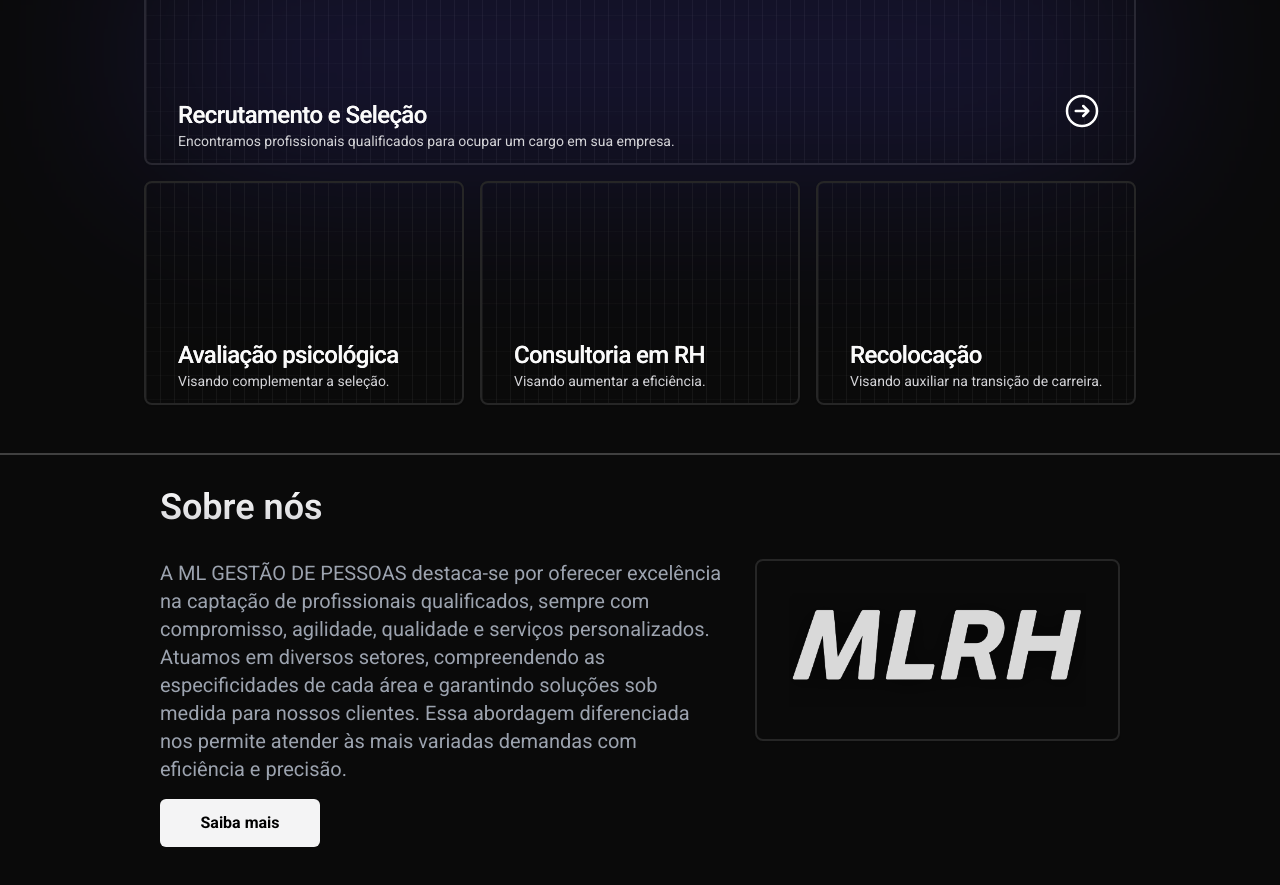
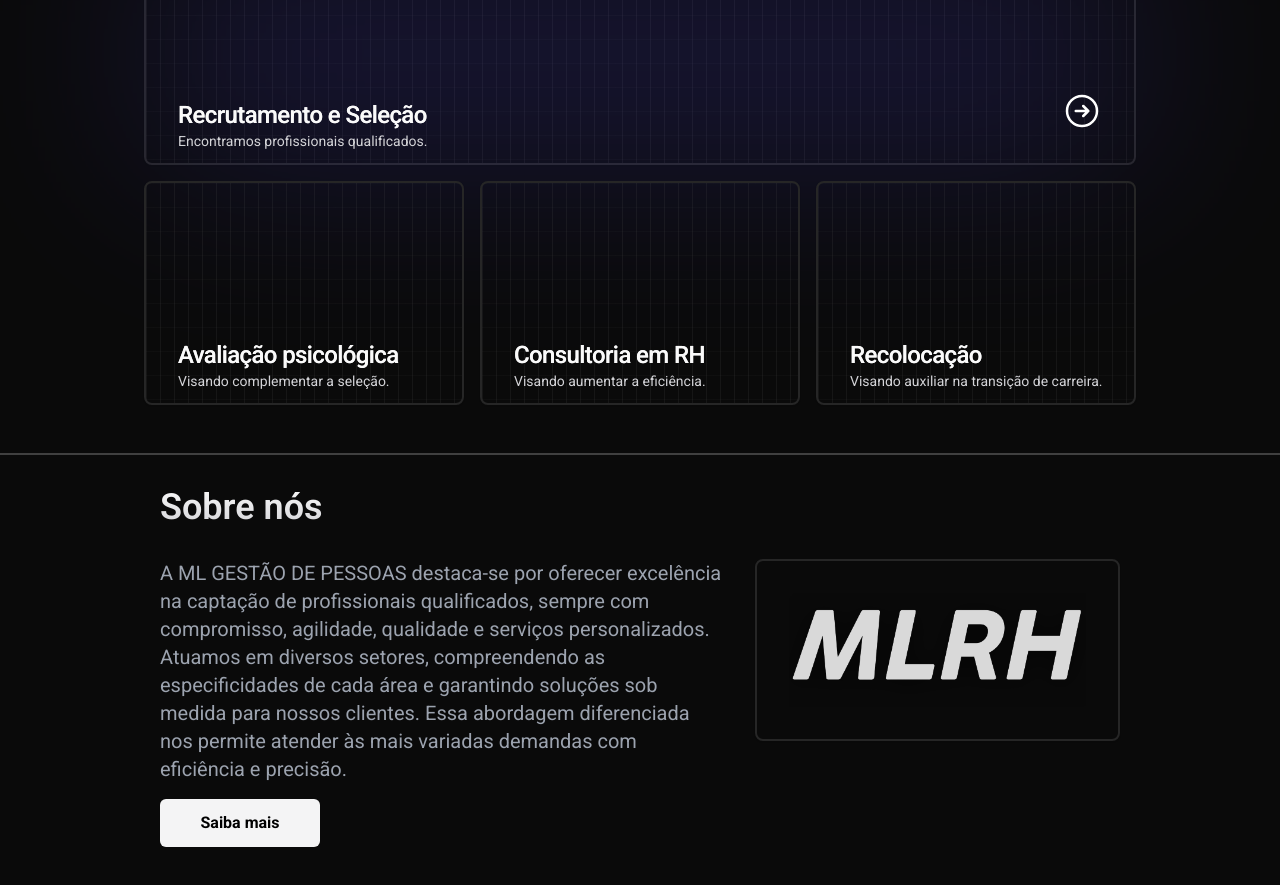
Before and after one commit to garzuze/MLRH_frontend, a React (Vite) app: page / in a window 1280 px wide. Shown: the part 1400-2285 px from the top of the page. Built offline with nearby package versions, Linux system fonts and the light colour scheme; no server answers; what @react-pdf/renderer would draw is missing.

Commit message:
refactor: show only open profiles in the HomePage

```diff
--- a/src/components/HomePage/Services.tsx
+++ b/src/components/HomePage/Services.tsx
@@ -13,7 +13,7 @@ export default function Services() {
                         <div className="absolute inset-0 bg-indigo-600 bg-[size:20px_20px] opacity-20 blur-[100px]"></div>
                         <Title variant={"h3"} text={"Recrutamento e Seleção"} className={"absolute p-8 bottom-0 left-0"} />
                         <p className="mb-3 font-normal text-zinc-300 line-clamp-3 bottom-0 absolute left-8 text-sm">
-                        Encontramos profissionais qualificados para ocupar um cargo em sua empresa.
+                        Encontramos profissionais qualificados.
                         </p>
                         <div className="absolute bottom-0 right-0 p-4 sm:p-8">
                             <svg xmlns="http://www.w3.org/2000/svg" fill="none" viewBox="0 0 24 24" strokeWidth={1.5} stroke="white" className="size-6 sm:size-10">
--- a/src/components/HomePage/Vacancies.tsx
+++ b/src/components/HomePage/Vacancies.tsx
@@ -2,7 +2,7 @@ import { useProfiles } from "../../hooks/useProfiles"
 import Title from "../ui/Title"
 import Vacancy from "./Vacancy"
 export default function Vacancies() {
-    const { data: profiles, isLoading: loadingProfiles, error: profilesError } = useProfiles(undefined, {enabled: true});
+    const { data: profiles, isLoading: loadingProfiles, error: profilesError } = useProfiles(undefined, { enabled: true });
     return (
         <div className="bg-gradient-to-br from-neutral-950 via-neutral-900 to-indigo-900" id="vacancies">
             <div className="w-full font-roboto 2xl:max-w-screen-xl mx-auto">
@@ -13,7 +13,7 @@ export default function Vacancies() {
                     {profilesError ? (<div>Houve um erro</div>) :
                         loadingProfiles ? (<div>Carregando...</div>)
                             : (
-                                profiles?.map(profile => (
+                                profiles?.filter(p => p.status === "A").map(profile => (
                                     <Vacancy profile={profile} key={profile.id} />
                                 ))
                             )
```
